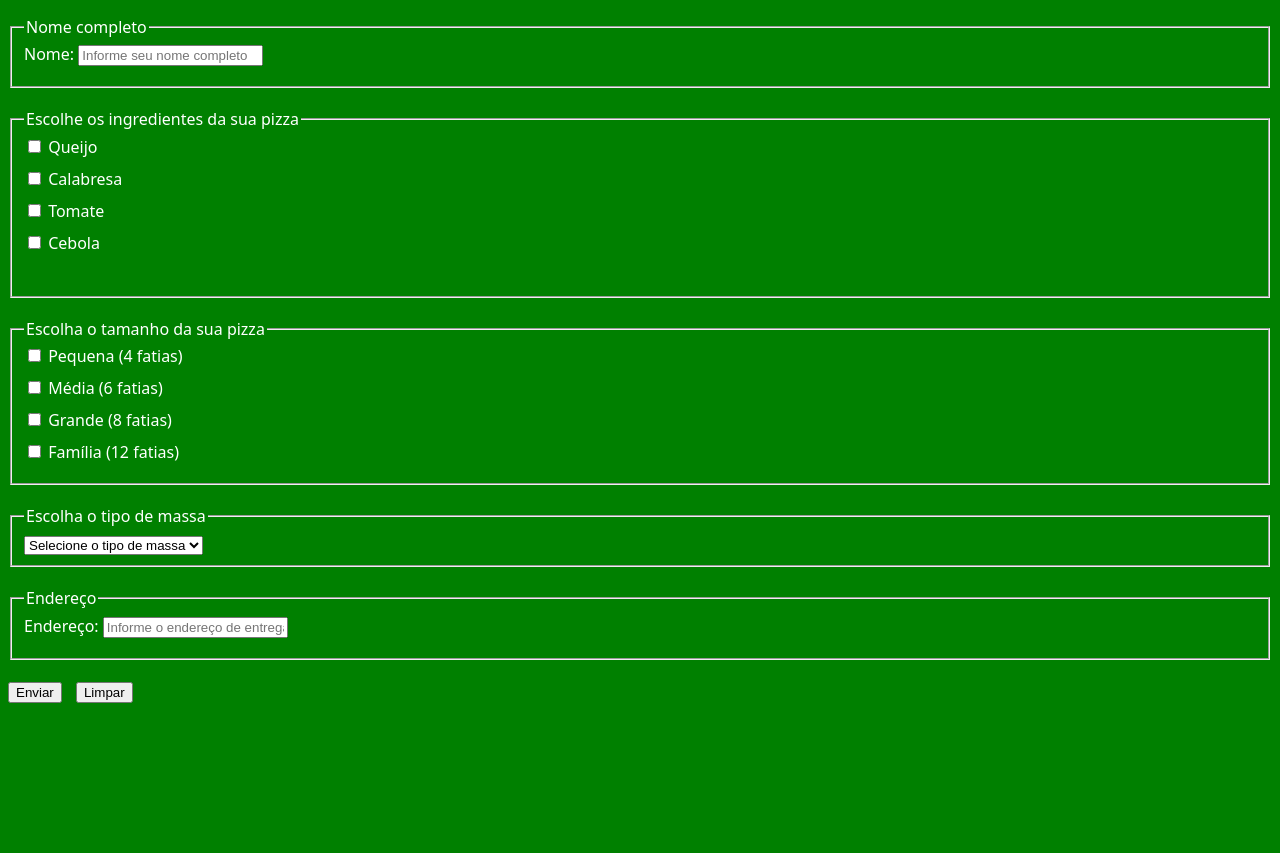
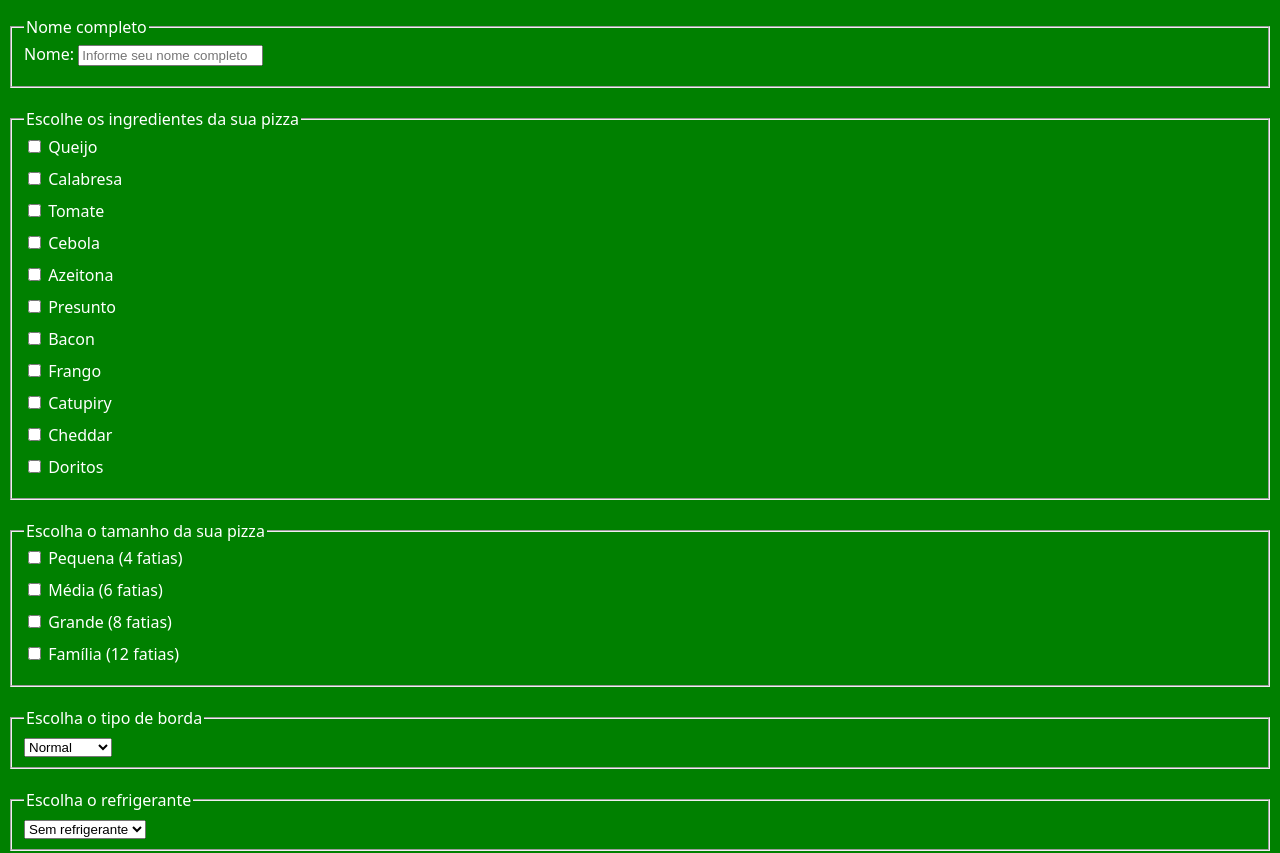
Before and after one commit to ViniciusNepomuceno/ViniciusNepomuceno.github.io, a plain HTML site: page programacao_para_web/dia 14 de abril/index.html in a window 1280 px wide. Shown: the part 114-967 px from the top of the page. Before the commit the page ends 837 px from the top, so only its background shows below. Drawn offline with Linux system fonts and the light colour scheme.

Commit message:
Segundo commit

```diff
--- a/programacao_para_web/dia 11 de fevereiro/script.js
+++ b/programacao_para_web/dia 11 de fevereiro/script.js
@@ -1,7 +1,7 @@
 let nome = "Vinicius";
 let sobrenome = "Nepomuceno"
 console.log("Meu nome é " + nome + " " + sobrenome);
-console.log("Sou de Horizonte, Yasmin case comigo S2")
+console.log("Sou de Horizonte")
 
 const PI = 3.14;
 console.log(PI)
--- a/programacao_para_web/dia 14 de abril/index.html
+++ b/programacao_para_web/dia 14 de abril/index.html
@@ -58,7 +58,69 @@
                 >
                 Cebola
             </label>
-            <br>
+            <label for="azeitona">
+                <input
+                    type="checkbox"
+                    id="azeitona"
+                    name="ingredientes"
+                    value="azeitona"
+                >
+                Azeitona
+            </label>
+            <label for="presunto">
+                <input
+                    type="checkbox"
+                    id="presunto"
+                    name="ingredientes"
+                    value="presunto"
+                >
+                Presunto
+            </label>
+            <label for="bacon">
+                <input
+                    type="checkbox"
+                    id="bacon"
+                    name="ingredientes"
+                    value="bacon"
+                >
+                Bacon
+            </label>
+             <label for="frango">
+                <input
+                    type="checkbox"
+                    id="frango"
+                    name="ingredientes"
+                    value="frango"
+                >
+                Frango
+            </label>
+            <label for="catupiry">
+                <input
+                    type="checkbox"
+                    id="catupiry"
+                    name="ingredientes"
+                    value="catupiry"
+                >
+                Catupiry
+            </label>
+             <label for="cheddar">
+                <input
+                    type="checkbox"
+                    id="cheddar"
+                    name="ingredientes"
+                    value="cheddar"
+                >
+                Cheddar
+            </label>
+            <label for="doritos">
+                <input
+                    type="checkbox"
+                    id="doritos"
+                    name="ingredientes"
+                    value="doritos"
+                >
+                Doritos
+            </label>
         </fieldset>
         <fieldset>
             <legend>Escolha o tamanho da sua pizza</legend>
@@ -98,6 +160,33 @@
                 >
                 Família (12 fatias)
             </label>
+        </fieldset>
+        <fieldset>
+            <legend>Escolha o tipo de borda</legend>
+            <select name="borda" id="borda">
+                <option value="normal">Normal</option>
+                <optgroup label="Recheada">
+                    <option value="catupiry">Catupiry</option>
+                    <option value="cheddar">Cheddar</option>
+
+                </optgroup>
+            </select>
+        </fieldset>
+        <fieldset>
+            <legend>Escolha o refrigerante</legend>
+            <select name="refrigerante" id="refrigerante">
+                <option value="sem">Sem refrigerante</option>
+                <option value="coca">Coca-Cola</option>
+                <option value="cocazero">Coca-Cola Zero</option>
+                <option value="pepsi">Pepsi</option>
+                <option value="pepsiblack">Pepsi Black</option>
+                <option value="guarana">Guaraná</option>
+                <option value="guaranazero">Guaraná Zero</option>
+                <option value="guaranajesus">Guaraná Jesus</option>
+                <option value="fantalaranja">Fanta Laranja</option>
+                <option value="fantauva">Fanta Uva</option>
+                <option value="saogeraldo">São Geraldo</option>
+            </select>
         </fieldset>
         <fieldset>
             <legend>Escolha o tipo de massa</legend>
@@ -163,6 +252,8 @@ h3 {
     const nome = document.getElementById('nome').value;
     const ingredientes = Array.from(document.querySelectorAll('input[name="ingredientes"]:checked')).map(input => input.value);
     const tamanho = Array.from(document.querySelectorAll('input[name="tamanho"]:checked')).map(input => input.value);
+    const borda = document.getElementById('borda').value;
+    const refrigerante = document.getElementById('refrigerante').value;
     const massa = document.getElementById('massa').value;
     const endereco = document.getElementById('endereco').value;
 
@@ -172,6 +263,8 @@ h3 {
         <p><strong>Nome:</strong> ${nome}</p>
         <p><strong>Ingredientes:</strong> ${ingredientes.join(', ')}</p>
         <p><strong>Tamanho:</strong> ${tamanho.join(', ')}</p>
+        <p><strong>Borda:</strong> ${borda}</p>
+        <p><strong>Refrigerante:</strong> ${refrigerante}</p>
         <p><strong>Massa:</strong> ${massa}</p>
         <p><strong>Endereço de Entrega:</strong> ${endereco}</p>
     `;
```
